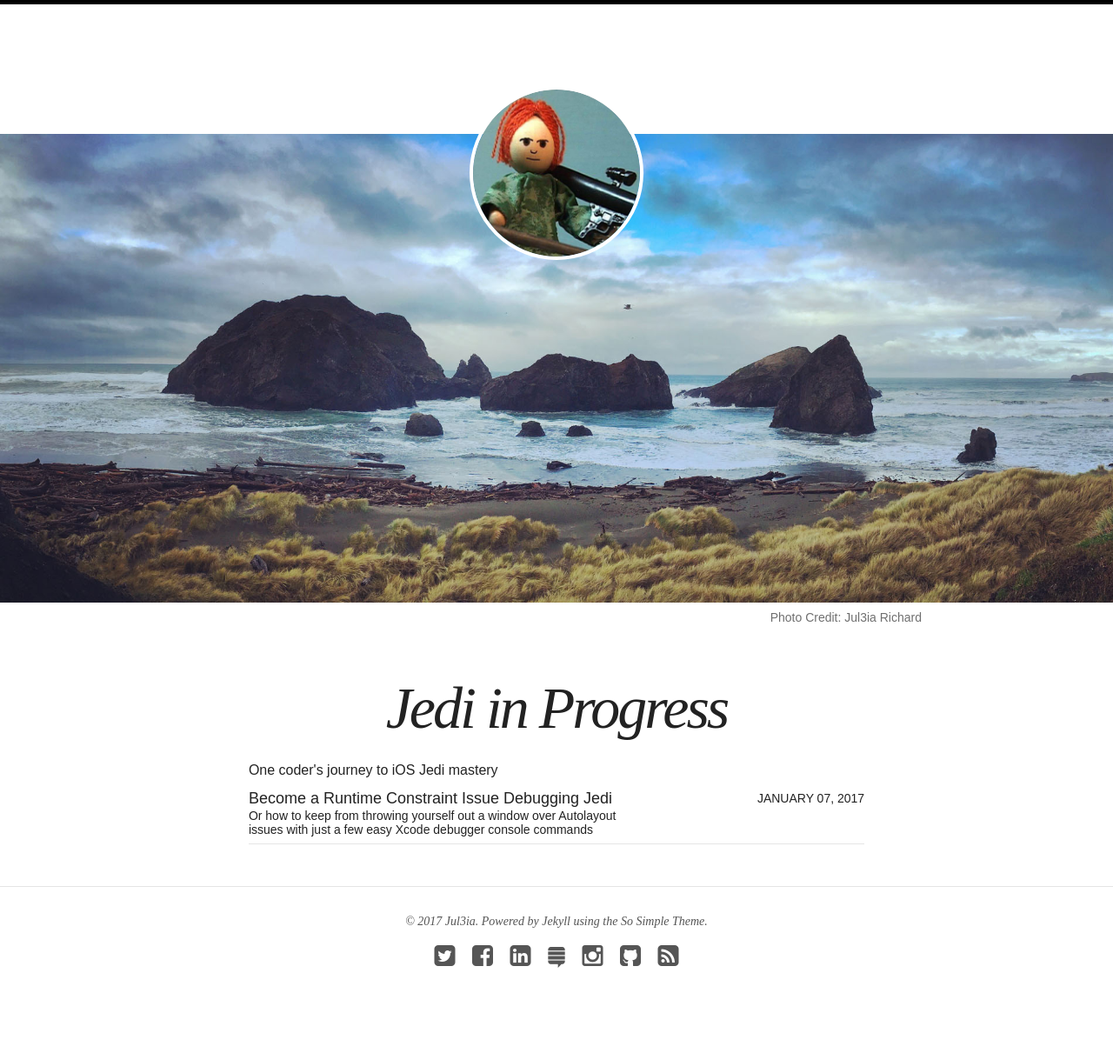
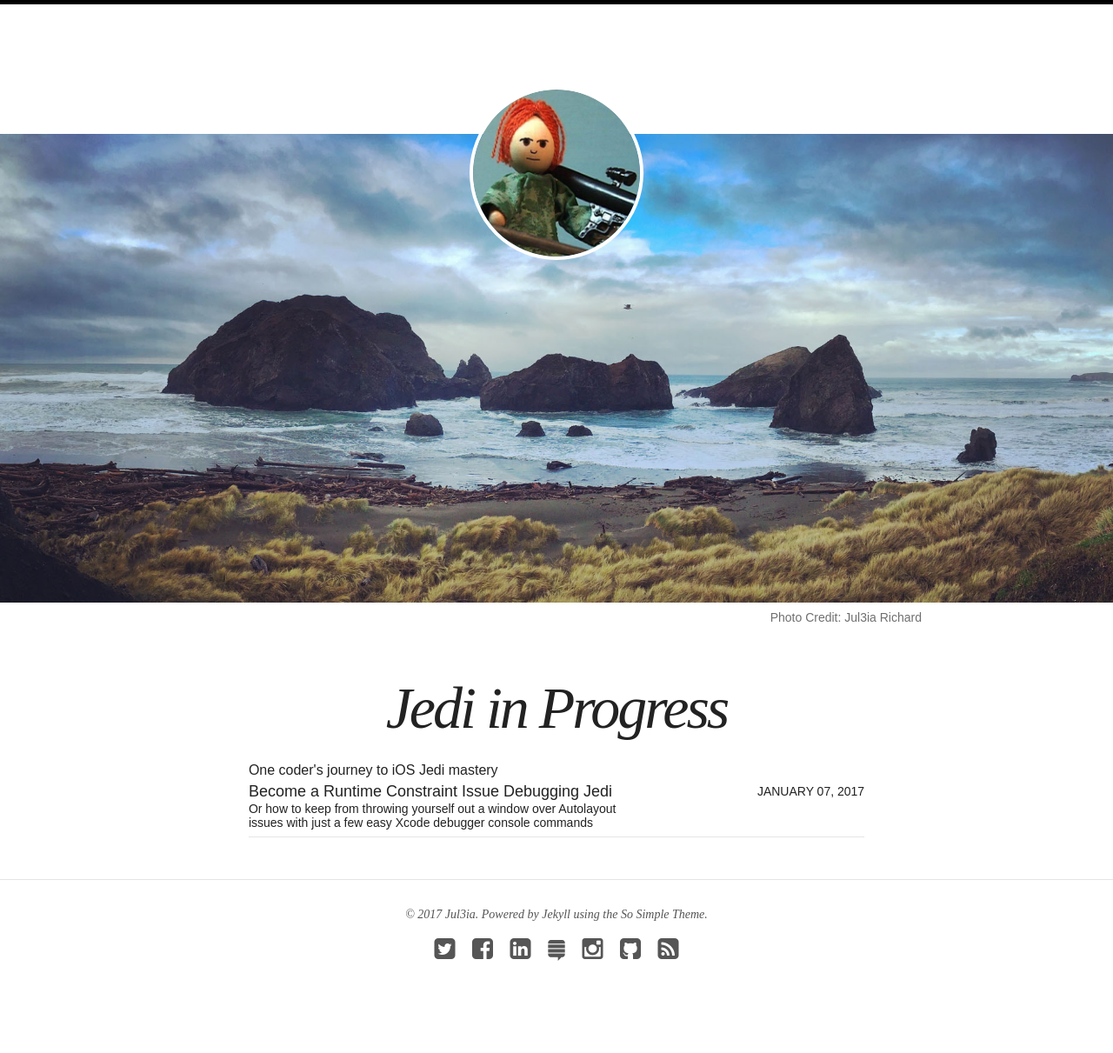
Before and after one commit to Jul3ia/Jul3ia.github.io, a Jekyll site: the page built from index.html, in a window 1280 px wide. Shown: the whole page at 87% size. Built offline with Jekyll 4.4.1, drawn with Linux system fonts in a browser that asks for light colours; nearby versions of some CDN libraries.

Commit message:
More updates to index.html

```diff
--- a/index.html
+++ b/index.html
@@ -9,7 +9,7 @@ image:
   creditlink: https://www.instagram.com/jul3ia/
 ---
 
-<Header1>One coder's journey to iOS Jedi mastery</Header1>
+<div class="entry-content">One coder's journey to iOS Jedi mastery</div>
 
 <ul class="post-list">
 {% for post in site.posts limit:10 %}
```
